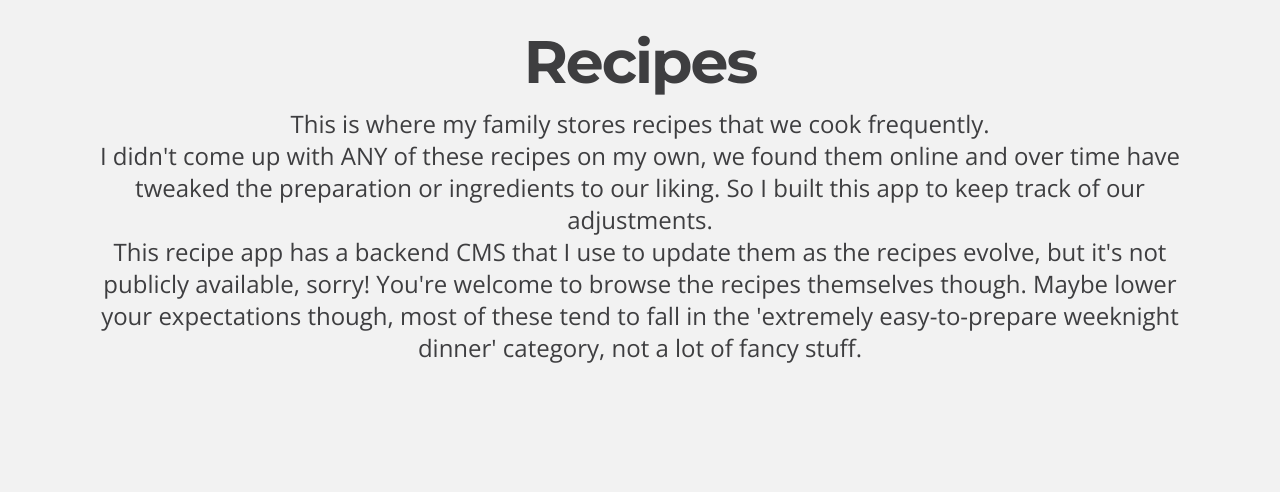
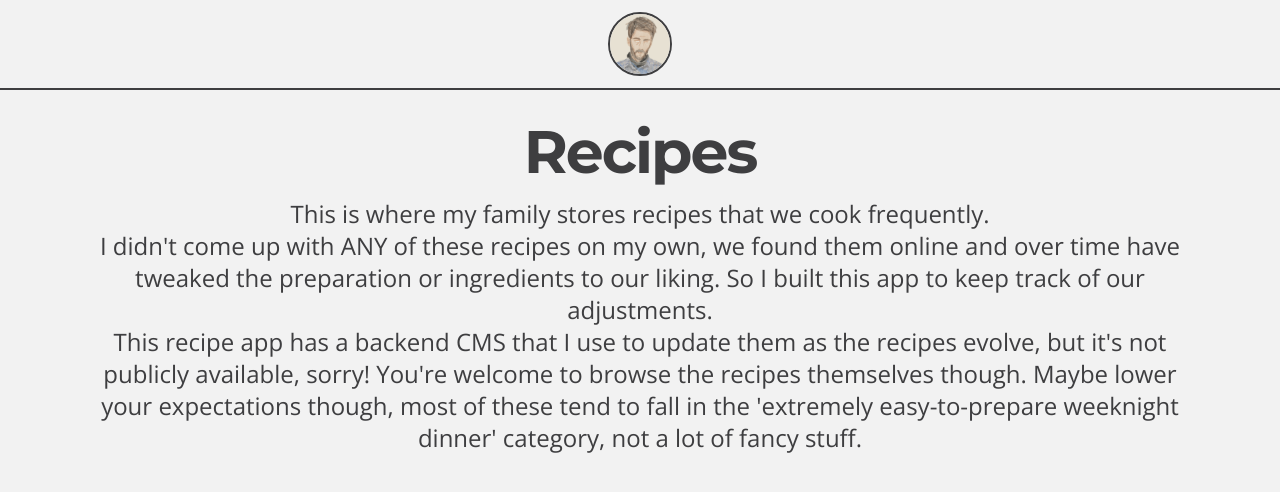
Before and after one commit to adierker/andydierkerdotcom-experimental, a Next.js app: page /recipes in a window 1280 px wide. Shown: the top 492 px of the page. Built offline with nearby package versions, Linux system fonts and the light colour scheme.

Commit message:
add header component

```diff
--- a/src/components/Button/Button.tsx
+++ b/src/components/Button/Button.tsx
@@ -3,7 +3,7 @@ import classnames from 'classnames'
 interface ButtonProps {
   text: string
   onClick: () => void
-  classes?: string
+  className?: string
 }
 
 const defaults = {
@@ -21,14 +21,14 @@ const defaultClasses = Object.values(defaults).join(' ')
 export const Button = ({
   text,
   onClick,
-  classes,
+  className,
 }: ButtonProps) => {
   return (
     <button
       type="button"
       className={classnames(
         defaultClasses,
-        classes
+        className
       )}
       onClick={onClick}
     >
--- /dev/null
+++ b/src/components/Header/Header.tsx
@@ -0,0 +1,15 @@
+import Link from 'next/link'
+
+import {SITEMAP} from 'consts'
+
+export const Header = () => {
+  return (
+    <nav className="flex py-3 justify-center border-b-2 border-drkr-black">
+      <Link href={SITEMAP.HOME}>
+        <a className="drkr-focus rounded-full">
+          <img className="h-16 w-16 rounded-full border-2 border-drkr-black text-drkr-hover hover:border-drkr-green" src="/me.jpg"/>
+        </a>
+      </Link>
+    </nav>
+  )
+}
--- a/src/components/Modal/Modal.tsx
+++ b/src/components/Modal/Modal.tsx
@@ -63,8 +63,8 @@ export const Modal = ({modalContent, closeModal}: ModalProps) => {
                   </div>
                 </div>
                 <div className="bg-drkr-white p-4 flex flex-col md:flex-row justify-end">
-                  {modalContent.buttons.map(({text, onClick, classes}: ButtonPropsType, index) => (
-                    <Button text={text} onClick={onClick} classes={classes} key={`button-${index}`}/>
+                  {modalContent.buttons.map(({text, onClick, className}: ButtonPropsType, index) => (
+                    <Button text={text} onClick={onClick} className={className} key={`button-${index}`}/>
                   ))}
                 </div>
               </section>
--- a/src/components/Home/Home.tsx
+++ b/src/components/Pages/Home.tsx
@@ -20,7 +20,7 @@ export const Home = ({heading, subheading, links, socials}: HomePageContent) =>
         {links.map((link, index) => (
           <button
             type="button"
-            className={`text-center drkr-focus text-drkr-hover ${link.classes}`}
+            className={`text-center drkr-focus text-drkr-hover ${link.className}`}
             onClick={link.onClick}
             key={`link-${index}`}
           >
@@ -36,10 +36,10 @@ export const Home = ({heading, subheading, links, socials}: HomePageContent) =>
             target="_blank"
             rel="noopener, noreferrer"
             key={`social-${index}`}
-            className={`drkr-focus ${social.classes}`}
+            className={`drkr-focus ${social.className}`}
           >
             <social.icon
-              classes="h-10 w-10 flex-1 text-drkr-hover"
+              className="h-10 w-10 flex-1 text-drkr-hover"
             />
           </a>
         ))}
--- a/src/components/index.ts
+++ b/src/components/index.ts
@@ -1,12 +1,14 @@
 import {BreakpointHelper} from 'components/BreakpointHelper/BreakpointHelper'
 import {Button} from 'components/Button/Button'
-import {Home} from 'components/Home/Home'
+import {Header} from 'components/Header/Header'
+import {Home} from 'components/Pages/Home'
 import {Modal} from 'components/Modal/Modal'
-import {Recipes} from 'components/Recipes/Recipes'
+import {Recipes} from 'components/Pages/Recipes'
 
 export {
   BreakpointHelper,
   Button,
+  Header,
   Home,
   Modal,
   Recipes
--- a/src/consts/index.ts
+++ b/src/consts/index.ts
@@ -5,6 +5,7 @@ export const MODALS = {
 }
 
 export const SITEMAP = {
+  HOME: '/',
   RECIPES: '/recipes',
   PHOTOS: '/photos',
 }
--- a/src/content/index.tsx
+++ b/src/content/index.tsx
@@ -19,38 +19,38 @@ export const getHomePageContent = (openModal: OpenModalType): HomePageContent =>
     {
       text: 'about',
       onClick: () => openModal(MODALS.ABOUT),
-      classes: 'mr-0 sm:mr-4'
+      className: 'mr-0 sm:mr-4'
     },
     {
       text: 'resume',
       onClick: () => openExternalLink('/dierker-resume-2021.pdf', true),
-      classes: 'mt-2 sm:mt-0 mr-0 sm:mr-4'
+      className: 'mt-2 sm:mt-0 mr-0 sm:mr-4'
     },
     {
       text: 'contact',
       onClick: () => openModal(MODALS.CONTACT),
-      classes: 'mt-2 sm:mt-0 mr-0 sm:mr-4'
+      className: 'mt-2 sm:mt-0 mr-0 sm:mr-4'
     },
     {
       text: 'projects',
       onClick: () => openModal(MODALS.PROJECTS),
-      classes: 'mt-2 sm:mt-0'
+      className: 'mt-2 sm:mt-0'
     },
   ],
   socials: [
     {
       icon: Github,
-      classes: "mr-6 sm:mr-10",
+      className: "mr-6 sm:mr-10 rounded-full",
       url: "https://github.com/adierker"
     },
     {
       icon: LinkedIn,
-      classes: "mr-6 sm:mr-10",
+      className: "mr-6 sm:mr-10",
       url: "https://www.linkedin.com/in/dierker/"
     },
     {
       icon: Instagram,
-      classes: "",
+      className: "",
       url: "https://www.instagram.com/dierker/"
     },
   ]
@@ -111,7 +111,7 @@ export const getModalContent = (
               closeModal()
               router.push(SITEMAP.RECIPES)
             },
-            classes: 'mr-0 mb-2 md:mr-2 md:mb-0'
+            className: 'mr-0 mb-3 md:mr-3 md:mb-0'
           },
           {
             text: 'Photos',
@@ -119,7 +119,7 @@ export const getModalContent = (
               closeModal()
               router.push(SITEMAP.PHOTOS)
             },
-            classes: 'mr-0 mb-2 md:mr-2 md:mb-0'
+            className: 'mr-0 mb-3 md:mr-3 md:mb-0'
           },
           {
             text: 'Okay bye',
--- a/src/pages/recipes.tsx
+++ b/src/pages/recipes.tsx
@@ -1,6 +1,6 @@
 import Head from 'next/head'
 
-import {Recipes, BreakpointHelper} from 'components'
+import {Recipes, Header, BreakpointHelper} from 'components'
 import {getRecipePageContent} from 'content'
 
 export default function RecipePage() {
@@ -8,13 +8,15 @@ export default function RecipePage() {
   const recipePageContent = getRecipePageContent()
 
   return (
-    <div className="flex min-h-screen">
+    <div className="flex flex-col min-h-screen">
       <Head>
         <title>andydierker.com | recipes</title>
         <link rel="icon" href="/favicon.ico" />
       </Head>
 
       {/* <BreakpointHelper/> */}
+      <Header/>
+
       <Recipes {...recipePageContent}/>
     </div>
   )
--- a/src/styles/global.css
+++ b/src/styles/global.css
@@ -9,26 +9,36 @@ body {
   background-color: #f2f2f2;
 }
 
+/* can't use utility classes in this section */
 @layer utilities {
   /* typography */
   .body-font { font-family: 'Open Sans', sans-serif; }
   .headline-font { letter-spacing: -0.12312rem; font-family: 'Montserrat', sans-serif; }
   .headline-spaced-font { font-family: 'Montserrat', sans-serif; }
 
-  *::selection {
-    color: #fff;
-    background: #2a9d8f;
-  }
+  /* when you highlight text with mouse */
+  *::selection { background: #2a9d8f; color: #fff; }
 
+  /* generates responsive prefixes for these classes, i.e. lg:max-w-xxs */
   @variants responsive {
-    /* max-width */
     .max-w-xxs { max-width: 16rem; }
   }
 }
 
+/* can use utilities in this section */
+/* using @apply on one line will apply the styles in an arbitrary order */
+/* using @apply on multiple lines will apply the styles in that specific order */
 @layer components {
   .drkr-focus {
-    @apply focus:outline-none focus-visible:ring-4 focus-visible:ring-offset-2 focus-visible:ring-drkr-green rounded-md transition duration-300;
+    /* focus-visible prefix only applies when the user focuses via keyboard, does not work for mouse */
+    @apply focus-visible:outline-none; /* remove the default blue outline */
+    @apply focus-visible:ring-offset-4; /* thickness of inner ring */
+    @apply focus-visible:ring-offset-drkr-gray; /* color of inner ring */
+    @apply focus-visible:ring-4; /* thickness of outer ring */
+    @apply focus-visible:ring-drkr-green; /* color of outer ring */
+    @apply rounded-md; /* rounds the edges */
+    @apply transition;
+    @apply duration-300;
   }
   .text-drkr-hover {
     @apply hover:text-drkr-green transition duration-300;
--- a/src/types/index.ts
+++ b/src/types/index.ts
@@ -14,7 +14,7 @@ export type CloseModalType = () => void
 export type ButtonPropsType = ComponentProps<typeof Button>
 
 export interface IconProps {
-  classes?: string
+  className?: string
   onClick?: () => void
 }
 
@@ -30,11 +30,11 @@ export interface HomePageContent {
   links: {
     text: string
     onClick: () => void
-    classes: string
+    className: string
   }[],
   socials: {
     icon: typeof LinkedIn | typeof Instagram | typeof Github
-    classes: string
+    className: string
     url: string
   }[]
 }
```
Also changed, not shown: src/icons/index.tsx (+28 -17 lines), src/components/Pages/Recipes.tsx (renamed from src/components/Recipes/Recipes.tsx).
